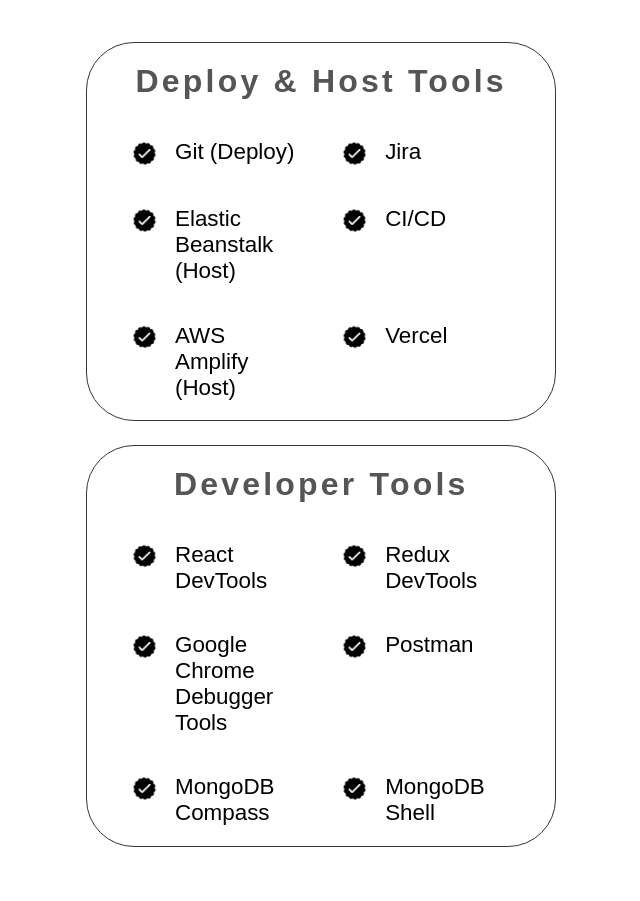
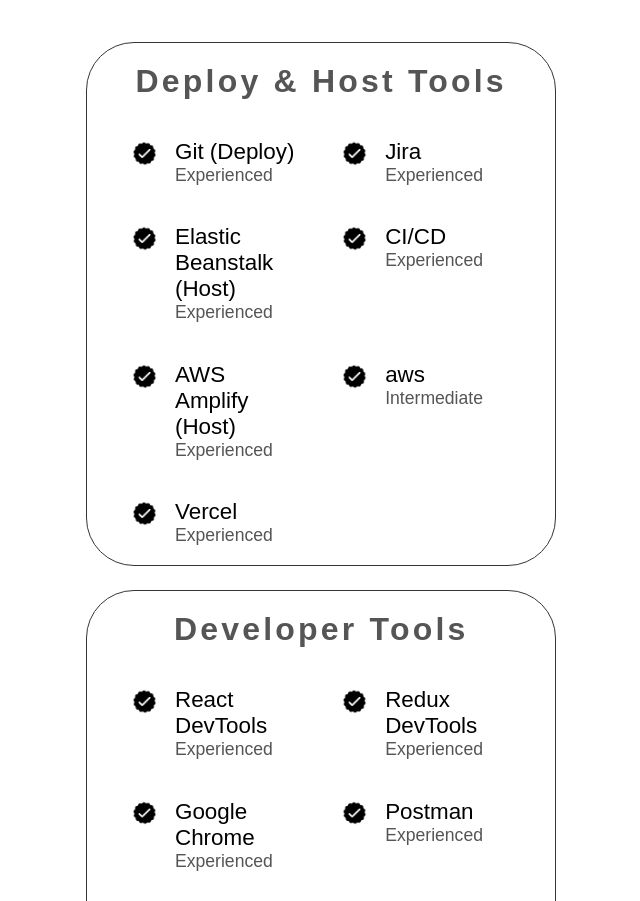
Before and after one commit to Vaishnavi-Karil/Portfolio-Frontend-React, a Next.js app: page /#about in a window 1280 px wide. Shown: the part 2760-3661 px from the top of the page, without its empty margins (74-714 px from the left). Built offline with nearby package versions, Linux system fonts and the light colour scheme.

Commit message:
update the code

```diff
--- a/src/app/data/constants.js
+++ b/src/app/data/constants.js
@@ -39,7 +39,7 @@
       {
         skillname: "CSS 3",
         proficiency: "Experienced",
-      }
+      },
     ],
   },
   {
@@ -81,23 +81,68 @@
   {
     title: "Deploy & Host Tools",
     tools: [
-      "Git (Deploy)",
-      "Jira",
-      "Elastic Beanstalk (Host)",
-      "CI/CD",
-      "AWS Amplify (Host)",
-      "Vercel",
+      {
+        toolname: "Git (Deploy)",
+        proficiency: "Experienced",
+      },
+      {
+        toolname: "Jira",
+        proficiency: "Experienced",
+      },
+      {
+        toolname: "Elastic Beanstalk (Host)",
+        proficiency:  "Experienced",
+      },
+      {
+        toolname: "CI/CD",
+        proficiency: "Experienced",
+      },
+      {
+        toolname: "AWS Amplify (Host)",
+        proficiency:  "Experienced",
+      },
+
+      {
+        toolname: "aws",
+        proficiency: "Intermediate",
+      },
+      {
+        toolname: "Vercel",
+        proficiency:  "Experienced",
+      },
     ],
   },
   {
     title: "Developer Tools",
     tools: [
-      "React DevTools",
-      "Redux DevTools",
-      "Google Chrome Debugger Tools",
-      "Postman",
-      "MongoDB Compass",
-      "MongoDB Shell",
+      {
+        toolname: "React DevTools",
+        proficiency: "Experienced",
+      },
+
+      {
+        toolname: "Redux DevTools",
+        proficiency: "Experienced",
+      },
+
+      {
+        toolname: "Google Chrome",
+        proficiency: "Experienced",
+      },
+
+      {
+        toolname: "Postman",
+        proficiency: "Experienced",
+      },
+
+      {
+        toolname: "MongoDB Compass",
+        proficiency: "Experienced",
+      },
+      {
+        toolname: "MongoDB Shell",
+        proficiency: "Experienced",
+      },
     ],
   },
 ];
--- a/src/app/layout.js
+++ b/src/app/layout.js
@@ -8,9 +8,19 @@
 const Container = styled.div`
 margin : 0rem 10rem;
 `;
+
+  const metadata =  {
+  title : 'Portfolio',
+  description : "Portfolio is regarding Fullstack Developer have experties in Development experience is 3+ Years",
+  keywords : "fullstack developer, Mern Stack, Next.js Developer, Web Developer, Javascript Developer, React JS Developer"
+}
+
 export default function RootLayout({ children }) {
   return (
     <html>
+       <head>
+        <title>{metadata.title}</title>
+      </head>
       <body>
         <StyledComponentsRegistry>
           <Navbar/>
--- a/src/components/About/index.js
+++ b/src/components/About/index.js
@@ -43,7 +43,7 @@
                   <p>Frontend Experience</p>
                 </FrontendExperience>
                 <BackendExperience>
-                  <DetailsHeader> 6 + Months</DetailsHeader>
+                  <DetailsHeader> 8 + Months</DetailsHeader>
                   <p>Backend Experience</p>
                 </BackendExperience>
               </Details>
--- a/src/components/Navbar/index.js
+++ b/src/components/Navbar/index.js
@@ -12,7 +12,7 @@
   return (
     <NavbarContainer>
       <LogoContainer>
-        <Logo href="/#home">Portfolio.</Logo>
+        <Logo href="/">Portfolio.</Logo>
       </LogoContainer>
       <NavItems>
         {route.map((pg, index) => {
--- a/src/components/Skills/SkillsStyle.js
+++ b/src/components/Skills/SkillsStyle.js
@@ -39,9 +39,3 @@
   padding: 1.2rem;
   text-align: left;
 `;
-
-
-export const ParaTypography = styled.p`
-color : rgb(85, 85, 85);
-font-size : 1.1rem;
-`;
--- a/src/components/Skills/index.js
+++ b/src/components/Skills/index.js
@@ -5,11 +5,11 @@
   Heading1,
   Icon,
   MoreInformation,
+  ParaTypography,
 } from "@/styles/Styles";
 import {
   CardDetails,
   CardDetailsContainer,
-  ParaTypography,
   RenderSkillContainer,
   SkillCardHeader,
   SkillElement,
@@ -30,10 +30,10 @@
             <CardDetailsContainer key={index}>
               <SkillCardHeader>{title}</SkillCardHeader>
               <RenderSkillContainer>
-                {skills.map((skill) => {
+                {skills.map((skill, index) => {
                   const { skillname, proficiency } = skill;
                   return (
-                    <SkillElement key={skill}>
+                    <SkillElement key={index}>
                       <Icon src={checkmark} alt="checkmark" />
                       <div>
                         <p>{skillname}</p>
--- a/src/components/Tools/ToolsStyle.js
+++ b/src/components/Tools/ToolsStyle.js
@@ -30,7 +30,7 @@
 export const RenderToolContainer = styled.div`
   display: flex;
   flex-wrap: wrap;
-  // padding: 0rem 2.5rem;
+
 `;
 
 export const ToolElement = styled.div`
--- a/src/components/Tools/index.js
+++ b/src/components/Tools/index.js
@@ -5,6 +5,7 @@
   Heading1,
   Icon,
   MoreInformation,
+  ParaTypography,
 } from "@/styles/Styles";
 import {
   CardDetails,
@@ -30,10 +31,14 @@
               <ToolCardHeader>{title}</ToolCardHeader>
               <RenderToolContainer>
                 {tools.map((Tool) => {
+                   const { toolname, proficiency } = Tool;
                   return (
                     <ToolElement key={Tool}>
                       <Icon src={checkmark} alt="checkmark" />
-                      {Tool}
+                      <div>
+                        <p>{toolname}</p>
+                        <ParaTypography> {proficiency}</ParaTypography>
+                      </div>
                     </ToolElement>
                   );
                 })}
--- a/src/styles/Styles.js
+++ b/src/styles/Styles.js
@@ -91,3 +91,9 @@
 height: 1.8rem;
 `
 // /assets/checkmark.png
+
+
+export const ParaTypography = styled.p`
+color : rgb(85, 85, 85);
+font-size : 1.1rem;
+`;
```
Also changed, not shown: src/app/repos/page.js (added, +7 -0 lines), 1 other file (tests, documents, lock files or other folders).
